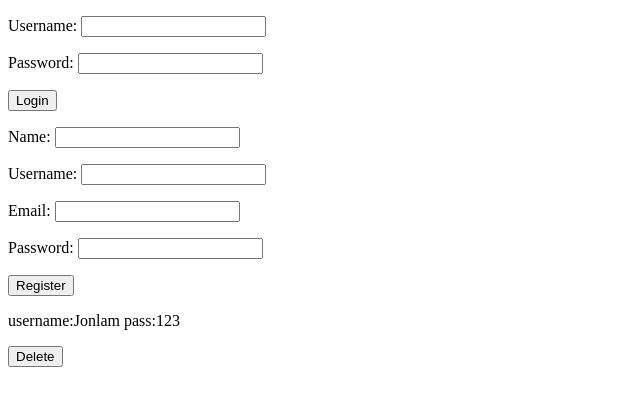
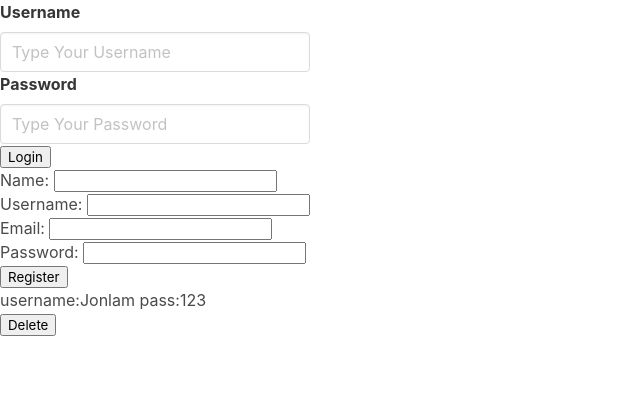
Before and after one commit to kylemaa/Futuro, a Django app: template futuro/apps/first_app/templates/first_app/landing.html in a window 1280 px wide. Shown: the top 406 px of the page, without its empty margins (0-640 px from the left). Run offline with Django 3.2, Linux system fonts and the light colour scheme; the template is opened without the code that fills it: values that come from a table or form of the project are taken from there, others are empty; data comes from the database, SQL or seed files in the repository; parts of the project's set-up code (start-up, migrations or seed data) failed here and were passed over; some libraries are stand-ins or nearby versions.

Commit message:
Update input boxes and small form changes

```diff
--- a/futuro/apps/first_app/templates/first_app/landing.html
+++ b/futuro/apps/first_app/templates/first_app/landing.html
@@ -1,7 +1,9 @@
 <!DOCTYPE html>
 <html>
 	<head>
-	<title></title>
+		<link rel="stylesheet" href="https://maxcdn.bootstrapcdn.com/font-awesome/4.7.0/css/font-awesome.min.css">
+	    <link rel="stylesheet" href="https://cdnjs.cloudflare.com/ajax/libs/bulma/0.6.0/css/bulma.min.css">
+		<title>Futuro</title>
 	</head>
 	<body>
 		{% if messages %}
@@ -12,11 +14,23 @@
 		    </ul>
 		{% endif %}
 
-<form action='/login' method = 'post'>
+
+		<form class="field is-grouped" action='/login' method = 'post'>
 			{% csrf_token %}
-	<p> Username: <input type="text" name="name"></p>
-	<p> Password: <input type="text" name="pass"></p>
+			<div class="field">
+				<div class="field-body">
+				  <div class="field">
+				    <p class="control is-expanded">
+				      <label class="label">Username</label>
+				      <input class="input" type="text" name="name" placeholder="Type Your Username">
+				     </p>
+				     <p class="control is-expanded">
+				     	<label class="label">Password</label>
+				     	<input class="input" type="text" name="Pass" placeholder="Type Your Password">
+				     </p>
 				     <input type="submit" value = "Login">
+				  </div>
+			 </div>
 		</form>
 
 		<form action='/registration' method = 'post'>
@@ -36,6 +50,5 @@
 				<input type="hidden" name="user" value= {{member.username}}>
 			{% endfor %}
 		</form>
-
 	</body>
 </html>
```
Lines whose indentation alone changed are shown as unchanged.
